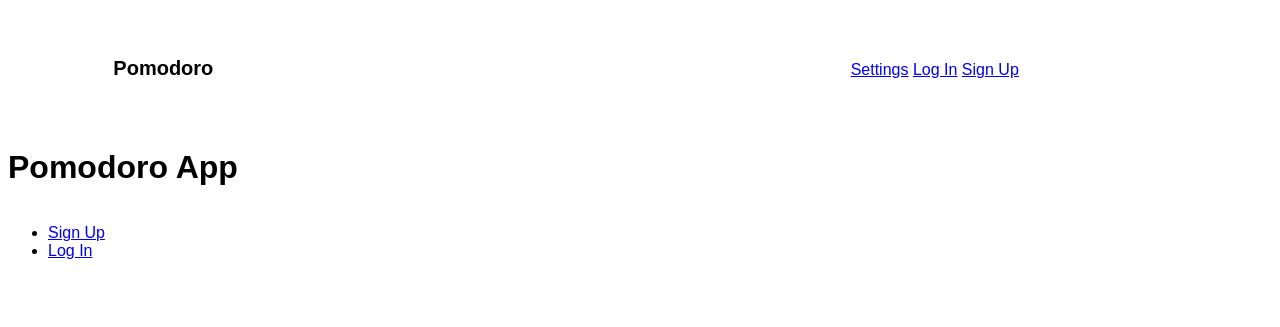
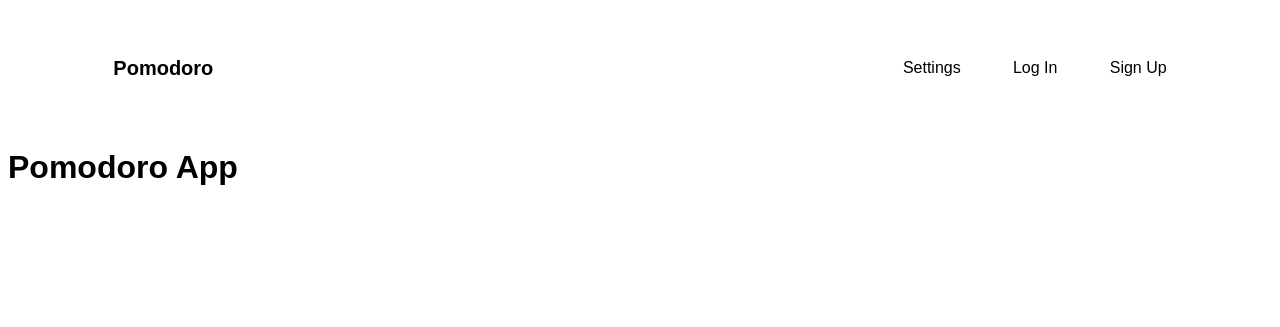
Before and after one commit to victorlomi/Pomodoro, a Flask app: page / in a window 1280 px wide. Shown: the top 327 px of the page. Run offline with Flask 2, Linux system fonts and the light colour scheme.

Commit message:
remove nav links from content and style links

```diff
--- a/app/static/style.css
+++ b/app/static/style.css
@@ -18,6 +18,13 @@ nav .nav-title {
 }
 
 nav .links {
+    display: flex;
     grid-column: 9 / span 3;
     align-self: center;
+    justify-content: space-between;
 }
+
+nav .links a {
+    color: black;
+    text-decoration: none;
+}
--- a/app/templates/base.html
+++ b/app/templates/base.html
@@ -11,7 +11,11 @@
         <a class="nav-title" href="{{ url_for('main.index') }}">Pomodoro</h1>
         <div class="links">
             <a href="#">Settings</a>
+            {% if current_user.is_anonymous %}
             <a href="{{ url_for('auth.login') }}">Log In</a>
+            {% else %}
+            <a href="{{ url_for('auth.logout') }}">Log Out</a>
+            {% endif %}
             <a href="{{ url_for('auth.signup') }}">Sign Up</a>
         </div>
     </nav>
--- a/app/templates/index.html
+++ b/app/templates/index.html
@@ -3,15 +3,4 @@
 {% block content %}
     {# hero  #}
     <h1>Pomodoro App</h1>
-    {# navigation - will move to base.html when using bootstrap nav #}
-    <nav>
-        <ul>
-            <li><a href="{{ url_for('auth.signup') }}">Sign Up</a></li>
-            {% if current_user.is_anonymous %}
-            <li><a href="{{ url_for('auth.login') }}">Log In</a></li>
-            {% else %}
-            <li><a href="{{ url_for('auth.logout') }}">Log Out</a></li>
-            {% endif %}
-        </ul>
-    </nav>
 {% endblock %}
```
